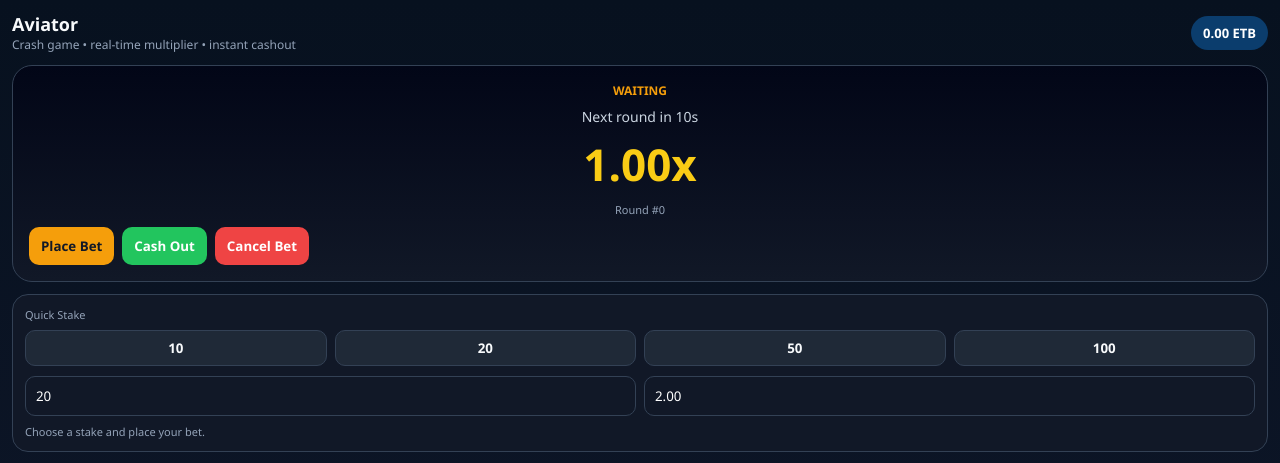
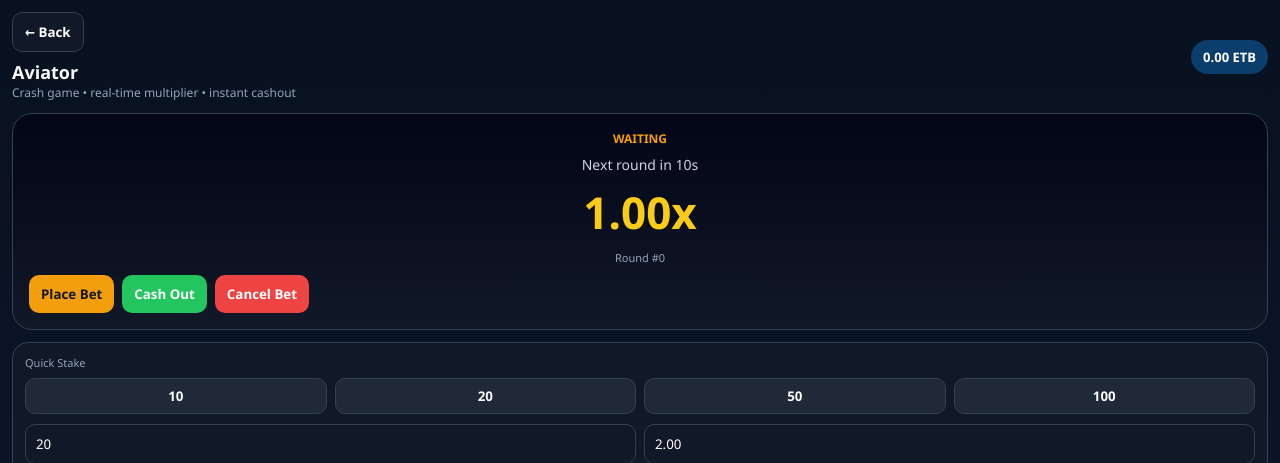
Before and after one commit to fassilandualem1-netizen/Fasil-lottery-, a Flask app: page /aviator in a window 1280 px wide. Shown: the top 463 px of the page. Run offline with Flask 3, Linux system fonts and the light colour scheme; data that the repository does not hold is empty; some libraries are stand-ins or nearby versions.

Commit message:
Add back button and goBack() to aviator.html

```diff
--- a/templates/aviator.html
+++ b/templates/aviator.html
@@ -148,7 +148,8 @@
 <body>
     <div class="header">
         <div>
-            <div class="title">Aviator</div>
+            <button class="btn btn-dark" onclick="goBack()">← Back</button>
+            <div class="title" style="margin-top:8px;">Aviator</div>
             <div class="sub">Crash game • real-time multiplier • instant cashout</div>
         </div>
         <div class="balance" id="balance">0.00 ETB</div>
@@ -193,6 +194,15 @@
         <div class="bet-list" id="activity-list"></div>
     </div>
 
+    <script>
+        function goBack() {
+            if (window.history.length > 1) {
+                window.history.back();
+            } else {
+                window.location.href = '/';
+            }
+        }
+    </script>
     <script src="{{ url_for('static', filename='js/aviator.js') }}"></script>
 </body>
 </html>
```
